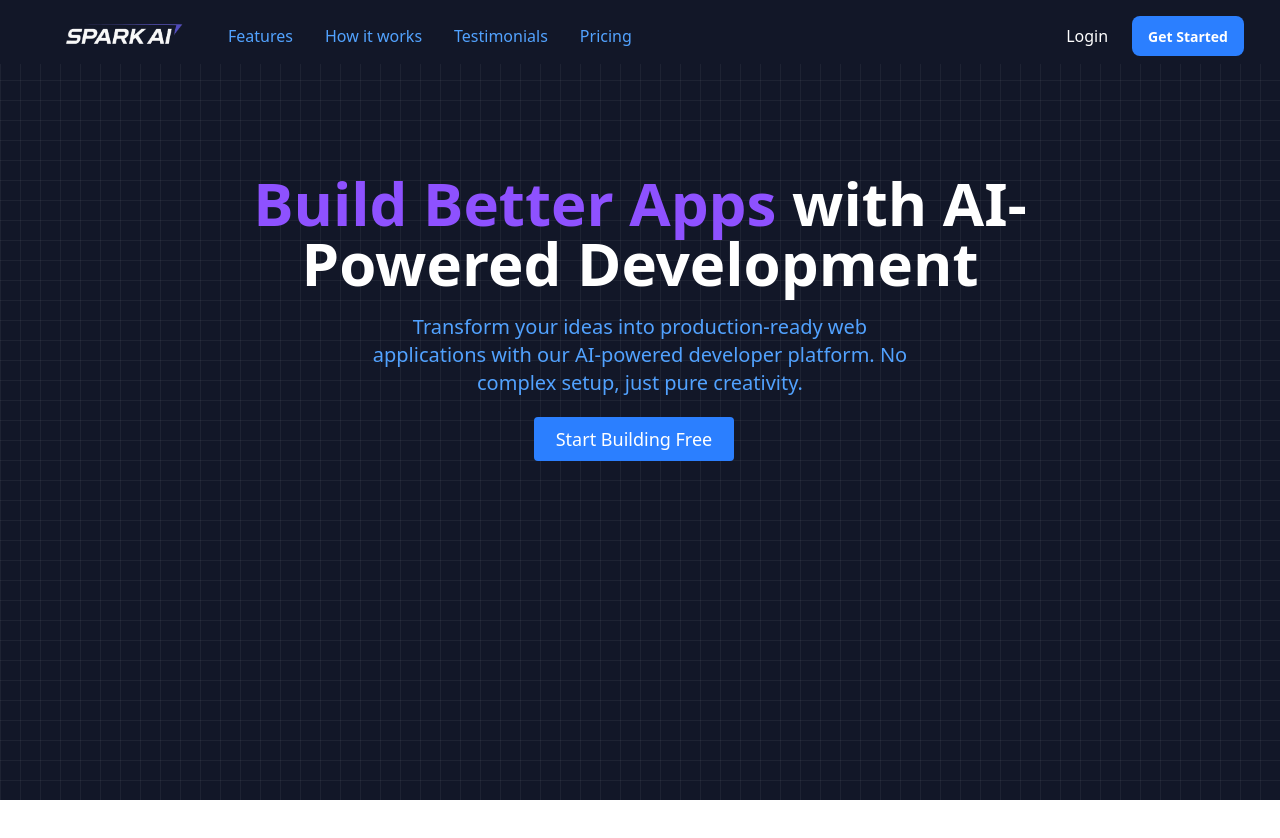
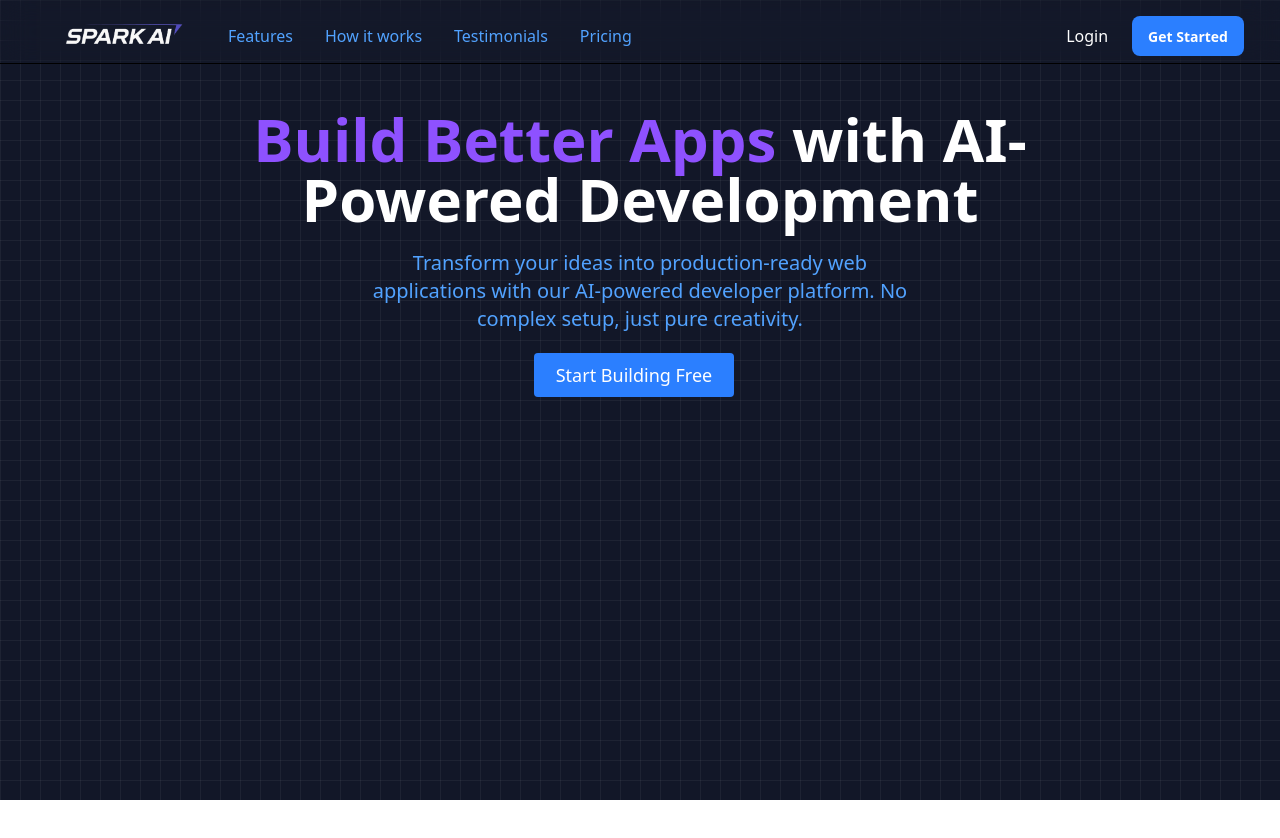
Before and after one commit to Varun789-mx/Spark, a React (Vite) app in the folder frontend/: page / in a window 1280 px wide. Shown: the top 838 px of the page. After the commit the page ends 800 px from the top, so only its background shows below. Built offline with nearby package versions, Linux system fonts and the light colour scheme.

Commit message:
Navbar fixed

```diff
--- a/frontend/src/App.tsx
+++ b/frontend/src/App.tsx
@@ -9,10 +9,10 @@ function App() {
   console.log(<Spotlight />)
   return (
     <>
-      <div className="fixed inset-0 w-screen h-screen -z-10 bg-cover">
+      <div className="fixed inset-0 md:w-screen h-screen -z-10 bg-cover">
         <Background />
       </div>
-      <div className='relative z-10'>
+      <div className='relative z-10 md:visible'>
         <Navbar />
         <div className='flex justify-center  h-screen '>
           <HeroText />
--- a/frontend/src/components/Backgroun.tsx
+++ b/frontend/src/components/Backgroun.tsx
@@ -8,7 +8,7 @@ export const Background = () => {
                 backgroundSize: '20px 20px',
                 width: '100%',
                 height: '100vh'
-            }}>
+            }} className=" ">
                 {/* Your content here */}
             </div>
         </>
--- a/frontend/src/components/Navbar.tsx
+++ b/frontend/src/components/Navbar.tsx
@@ -1,7 +1,7 @@
 import Spark from "../public/SparkAI logo.png"
 export const Navbar = () => {
     return <>
-        <div className="bg-[#121728] w-full h-16 flex justify-between pt-2">
+        <header className=" fixed top-0 left-0 backdrop-blur-lg right-0 bg-background/80 border-b border-b-border z-50  w-full h-16 flex justify-between pt-2 ">
             <div className="text-white  flex justify-between items-center p-2">
                 <div className="pl-9 flex items-center p-2">
                     <img className=" h-40 w-auto object-contain" src={Spark} alt="logo" />
@@ -35,7 +35,7 @@ export const Navbar = () => {
             </div>
 
 
-        </div>
+        </header>
     </>
 
 }
```
